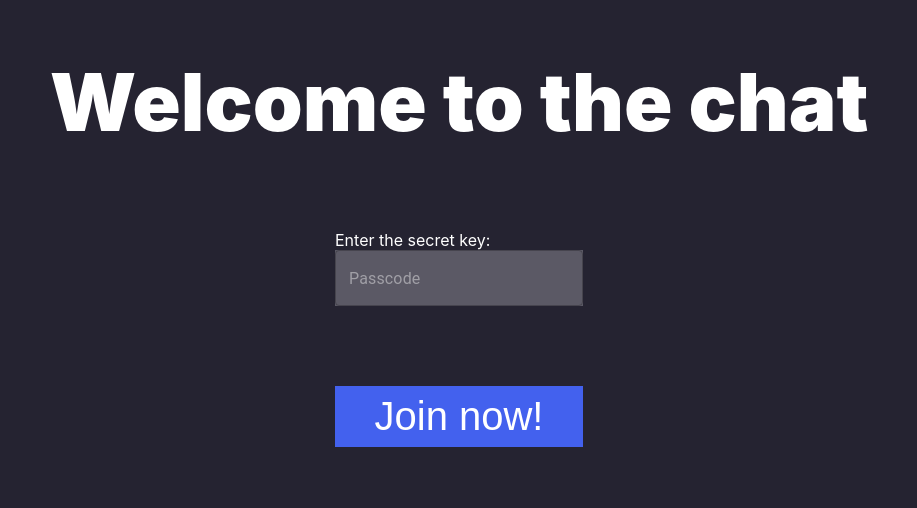
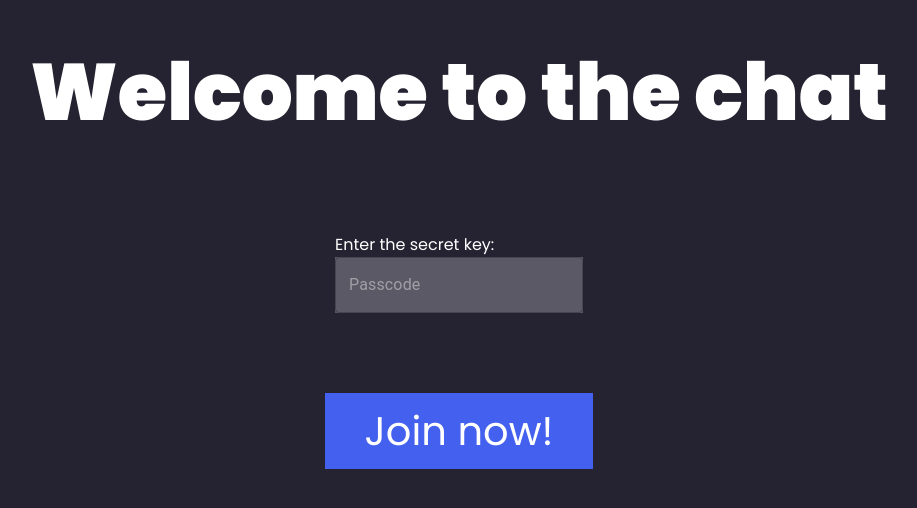
Before and after one commit to cristian-nicolae/FlashChat, a React (Create React App) app: page / in a window 1280 px wide. Shown: the part 150-658 px from the top of the page, without its empty margins (181-1098 px from the left). Built offline with nearby package versions, Linux system fonts and the light colour scheme.

Commit message:
Update font to Poppins

```diff
--- a/src/index.css
+++ b/src/index.css
@@ -1,8 +1,8 @@
+@import url('https://fonts.googleapis.com/css2?family=Poppins:ital,wght@0,200;0,400;0,800;0,900;1,200;1,400;1,700;1,900&display=swap');
+
 body {
   margin: 0;
-  font-family: -apple-system, BlinkMacSystemFont, 'Segoe UI', 'Roboto', 'Oxygen',
-    'Ubuntu', 'Cantarell', 'Fira Sans', 'Droid Sans', 'Helvetica Neue',
-    sans-serif;
+  font-family: 'Poppins', sans-serif;
   -webkit-font-smoothing: antialiased;
   -moz-osx-font-smoothing: grayscale;
   color: white;
@@ -16,3 +16,11 @@
 html{
   background-color: #252331;
 }
+
+button {
+  font-family: 'Poppins', sans-serif;
+}
+
+input {
+  font-family: 'Poppins', sans-serif;
+}
```
